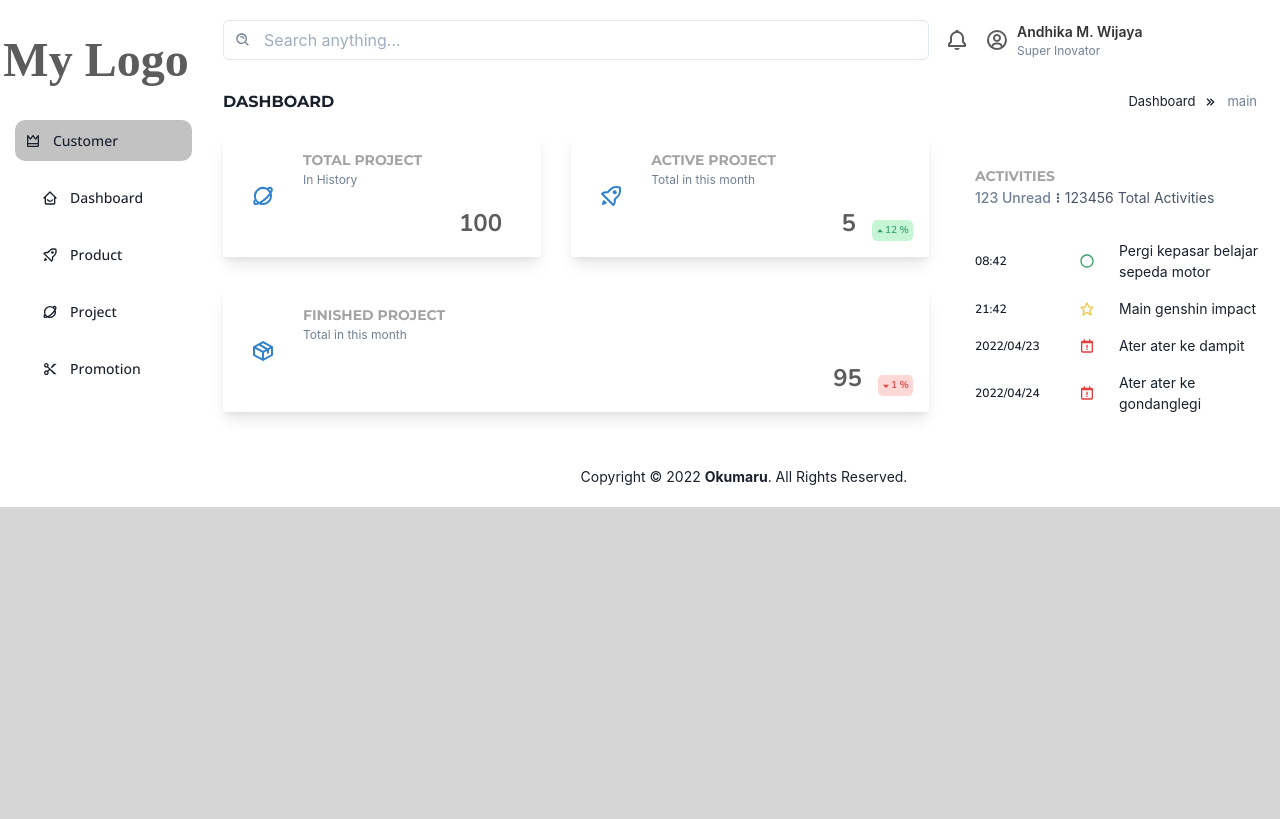
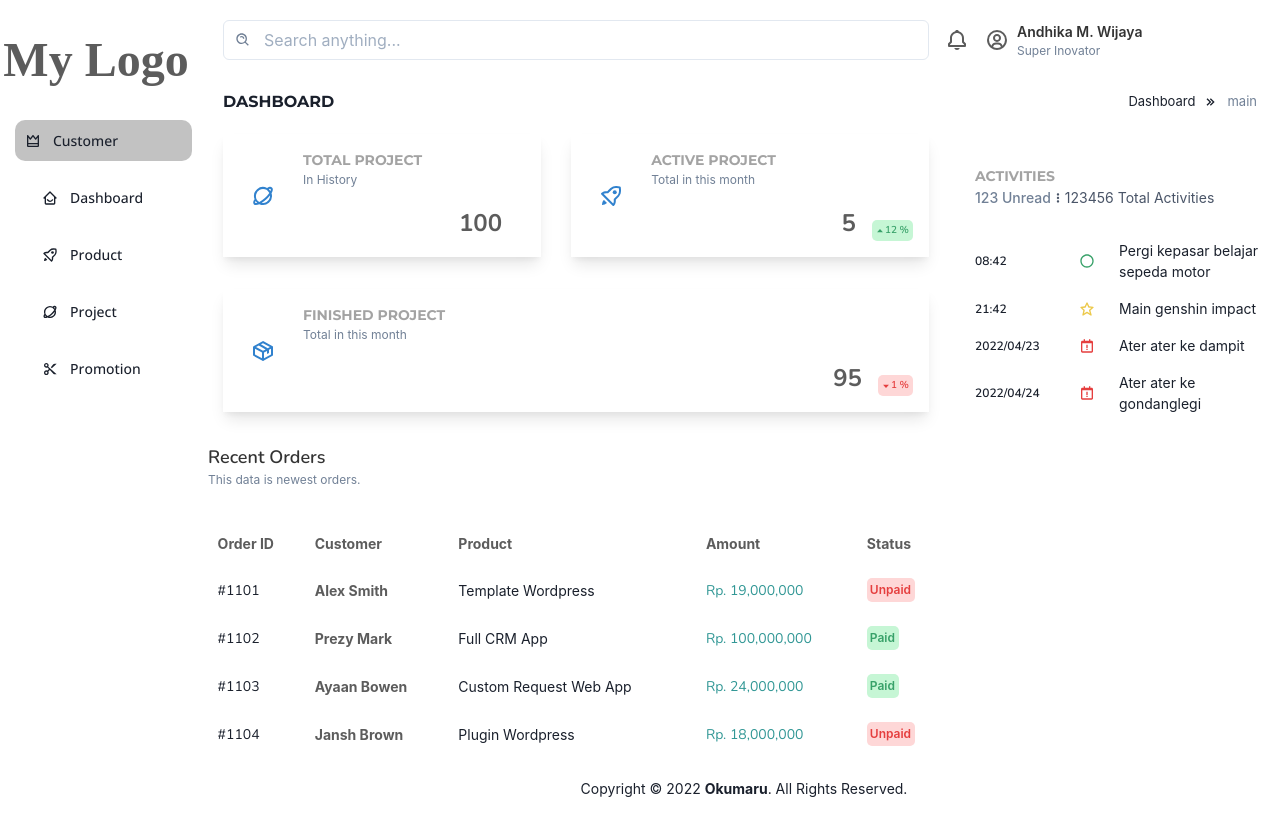
Before and after one commit to okumaru/panel, a Next.js app: page /dashboard in a window 1280 px wide. Built offline with nearby package versions, Linux system fonts and the light colour scheme; a web font is replaced by a local one.

Commit message:
add recent order

```diff
--- /dev/null
+++ b/componens/order/recentOrders.js
@@ -0,0 +1,91 @@
+import { Box, Text, Link } from "@chakra-ui/react";
+import style from "./recentOrders.module.css";
+
+const orderData = [
+  {
+    orderId: "#1101",
+    customerName: "Alex Smith",
+    product: "Template Wordpress",
+    amount: "Rp. 19,000,000",
+    status: "Unpaid",
+  },
+  {
+    orderId: "#1102",
+    customerName: "Prezy Mark",
+    product: "Full CRM App",
+    amount: "Rp. 100,000,000",
+    status: "Paid",
+  },
+  {
+    orderId: "#1103",
+    customerName: "Ayaan Bowen",
+    product: "Custom Request Web App",
+    amount: "Rp. 24,000,000",
+    status: "Paid",
+  },
+  {
+    orderId: "#1104",
+    customerName: "Jansh Brown",
+    product: "Plugin Wordpress",
+    amount: "Rp. 18,000,000",
+    status: "Unpaid",
+  },
+];
+
+const TableHeader = () => {
+  return (
+    <thead>
+      <tr>
+        <th>Order ID</th>
+        <th>Customer</th>
+        <th>Product</th>
+        <th>Amount</th>
+        <th>Status</th>
+      </tr>
+    </thead>
+  );
+};
+
+const TableBody = (props) => {
+  const { orderData } = props;
+  return (
+    <tbody>
+      {orderData.map((order, index) => {
+        return (
+          <tr key={index}>
+            <td className={style.orderId}>
+              <Link>{order.orderId}</Link>
+            </td>
+            <td className={style.customer}>{order.customerName}</td>
+            <td>{order.product}</td>
+            <td className={style.amount}>{order.amount}</td>
+            <td>
+              <Text
+                className={`${style.status} ${
+                  order.status === "Unpaid" && style.unpaid
+                } ${order.status === "Paid" && style.paid}`}
+              >
+                {order.status}
+              </Text>
+            </td>
+          </tr>
+        );
+      })}
+    </tbody>
+  );
+};
+
+export const RecentOrders = () => {
+  return (
+    <Box>
+      <Text className={style.title}>Recent Orders</Text>
+      <Text className={style.subtitle}>This data is newest orders.</Text>
+      <Box className={style.wrapper}>
+        <table>
+          <TableHeader />
+          <TableBody orderData={orderData} />
+        </table>
+      </Box>
+    </Box>
+  );
+};
--- /dev/null
+++ b/componens/order/recentOrders.module.css
@@ -0,0 +1,66 @@
+.title {
+  font-family: 'Montserrat', sans-serif;
+  font-weight: 600;
+  font-size: 18px;font-family: 'Nunito', sans-serif;
+  color: RGBA(0, 0, 0, 0.80);
+}
+
+.subtitle {
+  font-size: 12px;
+  color: #718096;
+}
+
+.wrapper {
+  overflow-x: auto;
+  margin-top: 2rem;
+}
+
+.wrapper> table {
+  width: 100%;
+  vertical-align: middle;
+  margin-bottom: 0px;
+  font-size: 14px;
+}
+
+.wrapper> table> thead {
+  vertical-align: bottom;
+  text-align: left;
+  color: RGBA(0, 0, 0, 0.64);
+}
+
+.wrapper> table> thead> *> *,
+.wrapper> table> tbody> *> * {
+  white-space: nowrap;
+  padding: 0.75rem 0.6rem;
+}
+
+.orderId, .amount {
+  font-family: 'Nunito', sans-serif;
+}
+
+.customer {
+  font-weight: 700;
+  color: RGBA(0, 0, 0, 0.64);
+}
+
+.amount {
+  color: #319795;
+}
+
+.status {
+  font-size: 12px;
+  padding: 3px 4px 3px 3px;
+  border-radius: 5px;
+  display: inline-block;
+  font-weight: 600;
+}
+
+.unpaid {
+  color: #E53E3E;
+  background: #FED7D7;
+}
+
+.paid {
+  color: #38A169;
+  background: #C6F6D5;
+}
--- a/pages/dashboard.js
+++ b/pages/dashboard.js
@@ -7,6 +7,7 @@ import { Footer } from "../componens/footers/footer";
 import { DashboardWrapper } from "../componens/wrappers/dashboard";
 import { ActivitiesBoard } from "../componens/activities/activities";
 import { Card } from "../componens/cards/cards";
+import { RecentOrders } from "../componens/order/recentOrders";
 import { BiPlanet, BiRocket, BiPackage } from "react-icons/bi";
 
 const BreadcrumbsData = [
@@ -62,6 +63,8 @@ const MainSection = () => {
           );
         })}
       </Flex>
+
+      <RecentOrders />
     </>
   );
 };
```
